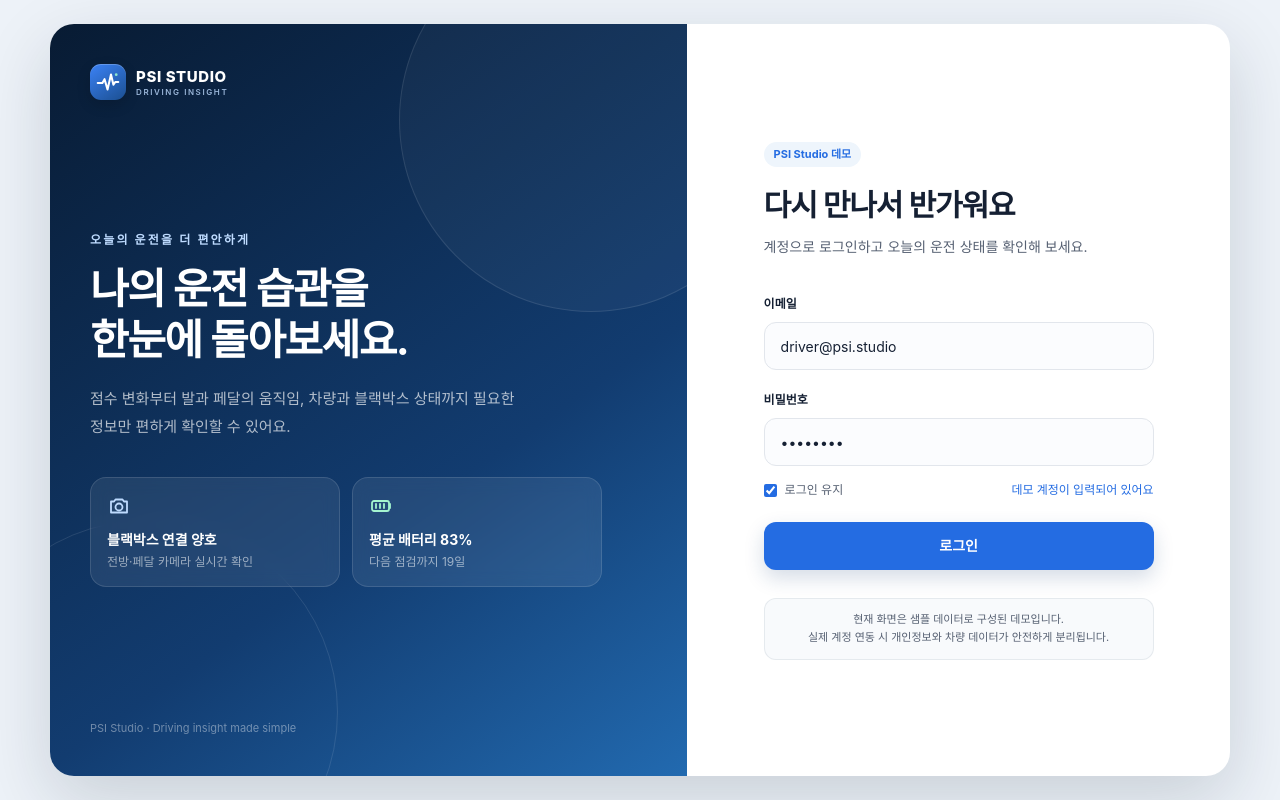
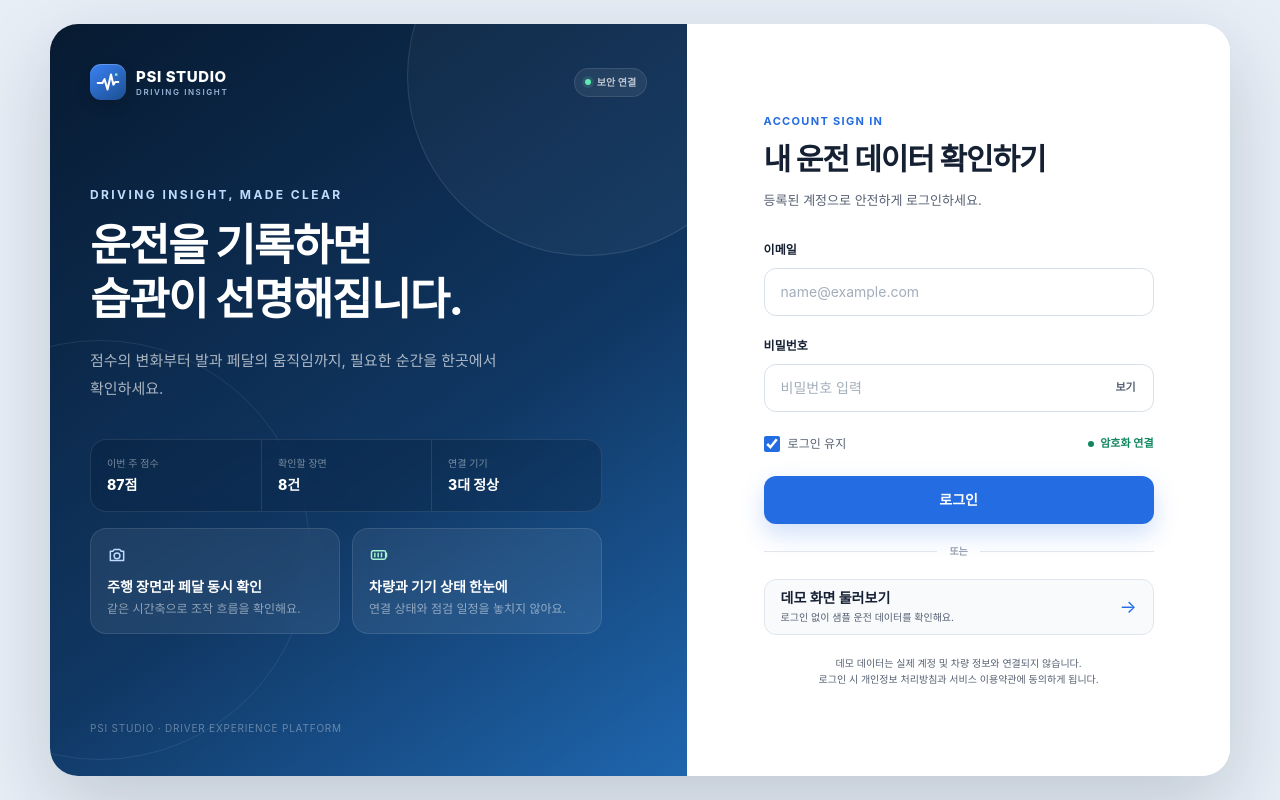
Before and after one commit to Happy-Day-HaHa/PSI-Drive, a Next.js app in the folder apps/web/: page / in a window 1280 px wide. Built offline with nearby package versions, Linux system fonts and the light colour scheme; a web font is replaced by a local one.

Commit message:
feat(web): elevate login experience

```diff
--- a/apps/web/src/components/LoginScreen.tsx
+++ b/apps/web/src/components/LoginScreen.tsx
@@ -1,88 +1,140 @@
 "use client";
 
 import { useRouter } from "next/navigation";
-import type { FormEvent } from "react";
+import { useState, type FormEvent } from "react";
 import { BatteryIcon, CameraIcon, PsiLogo } from "@/components/Icons";
+
+const overview = [
+  { label: "이번 주 점수", value: "87점" },
+  { label: "확인할 장면", value: "8건" },
+  { label: "연결 기기", value: "3대 정상" },
+];
 
 export function LoginScreen() {
   const router = useRouter();
+  const [showPassword, setShowPassword] = useState(false);
+
   const submit = (event: FormEvent<HTMLFormElement>) => {
     event.preventDefault();
     router.push("/dashboard");
   };
 
   return (
-    <main className="min-h-dvh bg-[#edf2f8] p-3 sm:p-6">
-      <div className="mx-auto grid min-h-[calc(100dvh-24px)] max-w-[1180px] overflow-hidden rounded-[24px] bg-white shadow-[0_24px_70px_rgba(10,29,52,.16)] sm:min-h-[calc(100dvh-48px)] lg:grid-cols-[1.08fr_.92fr]">
-        <section className="relative hidden overflow-hidden bg-[linear-gradient(145deg,#081b33_0%,#123c70_62%,#226ab0_100%)] p-10 text-white lg:flex lg:flex-col">
-          <div aria-hidden className="absolute -top-24 -right-24 size-96 rounded-full border border-white/10 bg-white/[.035]" />
-          <div aria-hidden className="absolute -bottom-32 -left-24 size-96 rounded-full border border-white/10" />
-          <PsiLogo />
-          <div className="relative my-auto max-w-lg">
-            <p className="text-xs font-bold tracking-[.18em] text-blue-200 uppercase">오늘의 운전을 더 편안하게</p>
-            <h1 className="mt-4 text-[42px] leading-[1.2] font-bold tracking-[-.035em]">
-              나의 운전 습관을<br />한눈에 돌아보세요.
+    <main className="min-h-dvh bg-navy lg:bg-[#e8eef6] lg:p-6">
+      <div className="mx-auto grid min-h-dvh max-w-[1180px] overflow-hidden bg-white shadow-[0_28px_80px_rgba(10,29,52,.18)] lg:min-h-[calc(100dvh-48px)] lg:grid-cols-[1.08fr_.92fr] lg:rounded-[28px]">
+        <section className="relative overflow-hidden bg-[linear-gradient(145deg,#071a31_0%,#103763_58%,#1f66ae_100%)] px-5 pt-5 pb-14 text-white sm:px-8 sm:pt-7 lg:flex lg:min-h-full lg:flex-col lg:p-10">
+          <div aria-hidden className="absolute -top-32 -right-20 size-[360px] rounded-full border border-white/10 bg-white/[.035]" />
+          <div aria-hidden className="absolute top-[42%] -left-40 size-[420px] rounded-full border border-blue-200/10" />
+          <div className="relative flex items-center justify-between gap-4">
+            <PsiLogo />
+            <span className="flex items-center gap-1.5 rounded-full border border-white/10 bg-white/[.07] px-2.5 py-1.5 text-[10px] font-semibold text-white/70 backdrop-blur">
+              <span className="size-1.5 rounded-full bg-emerald-300 shadow-[0_0_0_3px_rgba(110,231,183,.12)]" />보안 연결
+            </span>
+          </div>
+
+          <div className="relative mt-9 lg:my-auto lg:max-w-lg">
+            <p className="text-[10px] font-bold tracking-[.2em] text-blue-200 uppercase sm:text-xs">Driving insight, made clear</p>
+            <h1 className="mt-3 text-[29px] leading-[1.22] font-extrabold tracking-[-.035em] sm:text-4xl lg:mt-4 lg:text-[44px]">
+              운전을 기록하면<br />습관이 선명해집니다.
             </h1>
-            <p className="mt-5 max-w-md text-[15px] leading-7 text-white/68">
-              점수 변화부터 발과 페달의 움직임, 차량과 블랙박스 상태까지 필요한 정보만 편하게 확인할 수 있어요.
+            <p className="mt-3 max-w-md text-[13px] leading-6 text-white/65 sm:text-sm lg:mt-5 lg:text-[15px] lg:leading-7">
+              점수의 변화부터 발과 페달의 움직임까지,<br className="sm:hidden" /> 필요한 순간을 한곳에서 확인하세요.
             </p>
-            <div className="mt-9 grid grid-cols-2 gap-3">
-              <div className="rounded-2xl border border-white/12 bg-white/[.08] p-4 backdrop-blur-sm">
-                <CameraIcon className="size-6 text-blue-200" />
-                <p className="mt-3 text-sm font-bold">블랙박스 연결 양호</p>
-                <p className="mt-1 text-xs text-white/55">전방·페달 카메라 실시간 확인</p>
+
+            <div className="mt-6 grid grid-cols-3 overflow-hidden rounded-2xl border border-white/10 bg-[#071a31]/25 backdrop-blur-sm lg:mt-9">
+              {overview.map((item, index) => (
+                <div key={item.label} className={`px-3 py-3.5 lg:px-4 lg:py-4 ${index > 0 ? "border-l border-white/10" : ""}`}>
+                  <p className="text-[9px] text-white/45 lg:text-[10px]">{item.label}</p>
+                  <p className="mt-1 text-[12px] font-extrabold text-white lg:text-sm">{item.value}</p>
+                </div>
+              ))}
+            </div>
+
+            <div className="mt-4 hidden grid-cols-2 gap-3 lg:grid">
+              <div className="rounded-2xl border border-white/10 bg-white/[.07] p-4 backdrop-blur-sm">
+                <CameraIcon className="size-5 text-blue-200" />
+                <p className="mt-3 text-sm font-bold">주행 장면과 페달 동시 확인</p>
+                <p className="mt-1 text-xs text-white/50">같은 시간축으로 조작 흐름을 확인해요.</p>
               </div>
-              <div className="rounded-2xl border border-white/12 bg-white/[.08] p-4 backdrop-blur-sm">
-                <BatteryIcon className="size-6 text-emerald-200" />
-                <p className="mt-3 text-sm font-bold">평균 배터리 83%</p>
-                <p className="mt-1 text-xs text-white/55">다음 점검까지 19일</p>
+              <div className="rounded-2xl border border-white/10 bg-white/[.07] p-4 backdrop-blur-sm">
+                <BatteryIcon className="size-5 text-emerald-200" />
+                <p className="mt-3 text-sm font-bold">차량과 기기 상태 한눈에</p>
+                <p className="mt-1 text-xs text-white/50">연결 상태와 점검 일정을 놓치지 않아요.</p>
               </div>
             </div>
           </div>
-          <p className="relative text-[11px] text-white/40">PSI Studio · Driving insight made simple</p>
+          <p className="relative hidden text-[10px] tracking-[.08em] text-white/35 lg:block">PSI STUDIO · DRIVER EXPERIENCE PLATFORM</p>
         </section>
 
-        <section className="flex items-center justify-center p-6 sm:p-10 lg:p-14">
-          <div className="w-full max-w-[390px]">
-            <div className="mb-10 flex justify-center rounded-2xl bg-navy px-5 py-4 lg:hidden">
-              <PsiLogo />
+        <section className="relative -mt-7 flex rounded-t-[28px] bg-white px-5 pt-7 pb-[calc(1.5rem+env(safe-area-inset-bottom))] sm:px-10 lg:mt-0 lg:items-center lg:justify-center lg:rounded-none lg:p-14">
+          <div className="mx-auto w-full max-w-[390px]">
+            <div className="flex items-start justify-between gap-4">
+              <div>
+                <p className="text-[11px] font-bold tracking-[.12em] text-brand">ACCOUNT SIGN IN</p>
+                <h2 className="mt-2 text-[26px] font-extrabold tracking-[-.035em] sm:text-[30px]">내 운전 데이터 확인하기</h2>
+                <p className="mt-2 text-[13px] leading-relaxed text-muted">등록된 계정으로 안전하게 로그인하세요.</p>
+              </div>
             </div>
-            <span className="inline-flex rounded-full bg-[#eef5fc] px-2.5 py-1 text-[11px] font-bold text-brand">PSI Studio 데모</span>
-            <h2 className="mt-4 text-[30px] font-bold tracking-[-.035em]">다시 만나서 반가워요</h2>
-            <p className="mt-2 text-sm leading-relaxed text-muted">계정으로 로그인하고 오늘의 운전 상태를 확인해 보세요.</p>
 
-            <form onSubmit={submit} className="mt-8 space-y-4">
+            <form onSubmit={submit} className="mt-6 space-y-4">
               <label className="block">
                 <span className="text-xs font-bold text-ink">이메일</span>
                 <input
                   type="email"
                   required
-                  defaultValue="driver@psi.studio"
+                  placeholder="name@example.com"
                   autoComplete="email"
-                  className="mt-2 h-12 w-full rounded-xl border border-line bg-[#fbfcfe] px-4 text-sm outline-none transition focus:border-brand focus:ring-3 focus:ring-brand/10"
+                  className="mt-2 h-12 w-full rounded-xl border border-[#d8e0ea] bg-white px-4 text-sm outline-none transition placeholder:text-[#a4adba] focus:border-brand focus:ring-4 focus:ring-brand/10"
                 />
               </label>
               <label className="block">
                 <span className="text-xs font-bold text-ink">비밀번호</span>
-                <input
-                  type="password"
-                  required
-                  defaultValue="psi-demo"
-                  autoComplete="current-password"
-                  className="mt-2 h-12 w-full rounded-xl border border-line bg-[#fbfcfe] px-4 text-sm outline-none transition focus:border-brand focus:ring-3 focus:ring-brand/10"
-                />
+                <span className="relative mt-2 block">
+                  <input
+                    type={showPassword ? "text" : "password"}
+                    required
+                    placeholder="비밀번호 입력"
+                    autoComplete="current-password"
+                    className="h-12 w-full rounded-xl border border-[#d8e0ea] bg-white px-4 pr-16 text-sm outline-none transition placeholder:text-[#a4adba] focus:border-brand focus:ring-4 focus:ring-brand/10"
+                  />
+                  <button
+                    type="button"
+                    onClick={() => setShowPassword((current) => !current)}
+                    className="absolute inset-y-0 right-0 min-w-14 px-3 text-[11px] font-bold text-muted transition hover:text-ink"
+                    aria-label={showPassword ? "비밀번호 숨기기" : "비밀번호 보기"}
+                  >
+                    {showPassword ? "숨기기" : "보기"}
+                  </button>
+                </span>
               </label>
               <div className="flex items-center justify-between gap-3 text-xs">
-                <label className="flex items-center gap-2 text-muted"><input type="checkbox" defaultChecked className="accent-brand" />로그인 유지</label>
-                <span className="font-medium text-brand">데모 계정이 입력되어 있어요</span>
+                <label className="flex min-h-8 cursor-pointer items-center gap-2 text-muted">
+                  <input type="checkbox" defaultChecked className="size-4 rounded accent-brand" />로그인 유지
+                </label>
+                <span className="flex items-center gap-1.5 text-[11px] font-semibold text-good"><span className="size-1.5 rounded-full bg-good" />암호화 연결</span>
               </div>
-              <button type="submit" className="mt-2 h-12 w-full rounded-xl bg-brand text-sm font-bold text-white shadow-[0_8px_20px_rgba(23,63,115,.18)] transition hover:bg-brand-hover active:scale-[.99]">
+              <button type="submit" className="h-12 w-full rounded-xl bg-brand text-sm font-extrabold text-white shadow-[0_10px_24px_rgba(36,108,226,.22)] transition hover:bg-brand-hover active:translate-y-px">
                 로그인
               </button>
             </form>
-            <div className="mt-7 rounded-xl border border-line/80 bg-[#f8fafc] p-3 text-center text-[11px] leading-relaxed text-muted">
-              현재 화면은 샘플 데이터로 구성된 데모입니다.<br />실제 계정 연동 시 개인정보와 차량 데이터가 안전하게 분리됩니다.
-            </div>
+
+            <div className="my-5 flex items-center gap-3 text-[10px] font-semibold text-[#98a2b1] before:h-px before:flex-1 before:bg-line after:h-px after:flex-1 after:bg-line">또는</div>
+
+            <button
+              type="button"
+              onClick={() => router.push("/dashboard")}
+              className="group flex min-h-14 w-full items-center justify-between rounded-xl border border-line bg-[#f8fafc] px-4 text-left transition hover:border-[#bfd4f6] hover:bg-[#f3f7fd] active:translate-y-px"
+            >
+              <span>
+                <b className="block text-sm">데모 화면 둘러보기</b>
+                <span className="mt-0.5 block text-[10px] text-muted">로그인 없이 샘플 운전 데이터를 확인해요.</span>
+              </span>
+              <span className="text-lg text-brand transition-transform group-hover:translate-x-0.5" aria-hidden>→</span>
+            </button>
+
+            <p className="mt-5 text-center text-[10px] leading-relaxed text-muted">
+              데모 데이터는 실제 계정 및 차량 정보와 연결되지 않습니다.<br className="hidden sm:block" /> 로그인 시 개인정보 처리방침과 서비스 이용약관에 동의하게 됩니다.
+            </p>
           </div>
         </section>
       </div>
```
Also changed, not shown: 1 other file (tests, documents, lock files or other folders).
